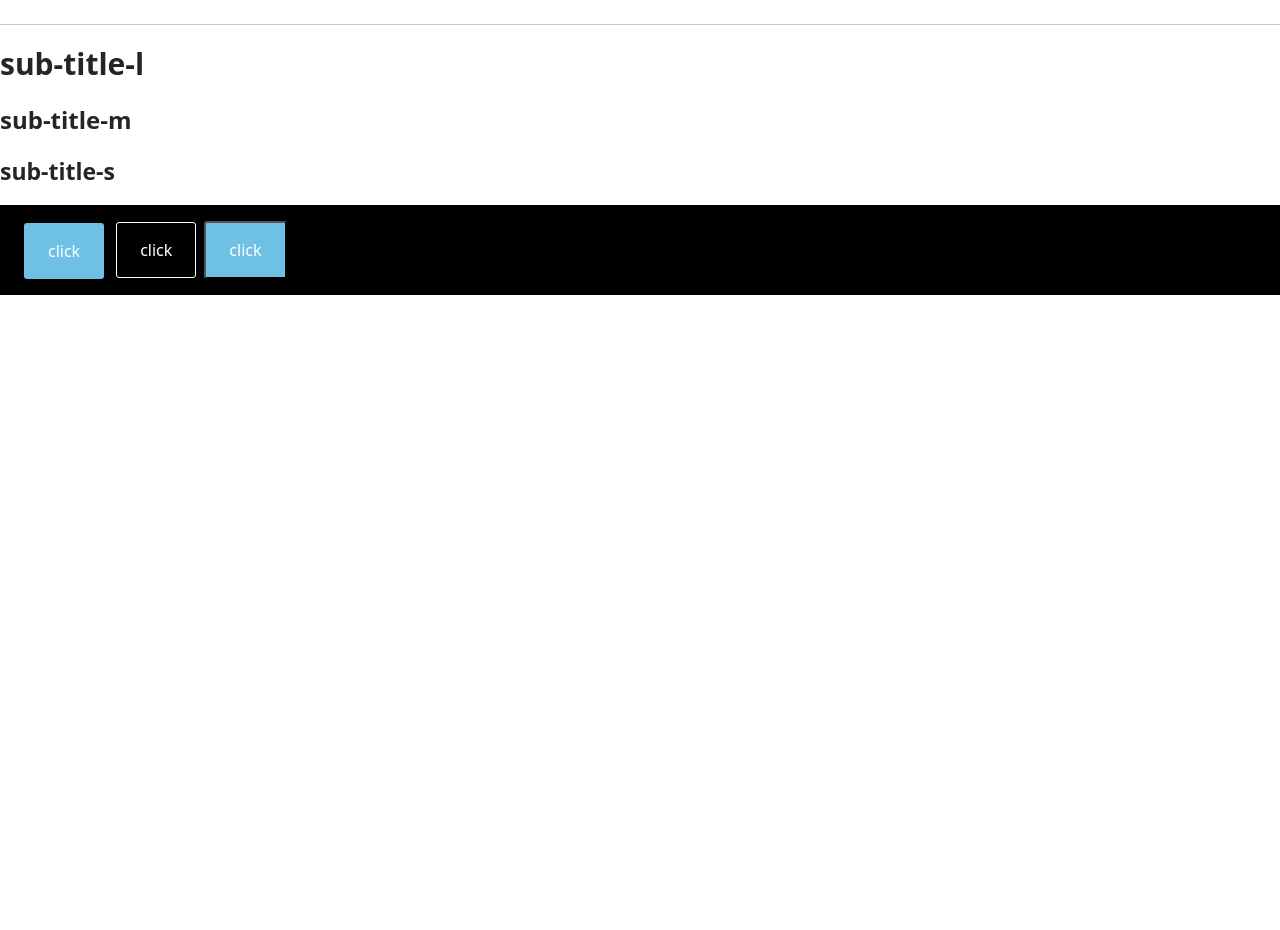
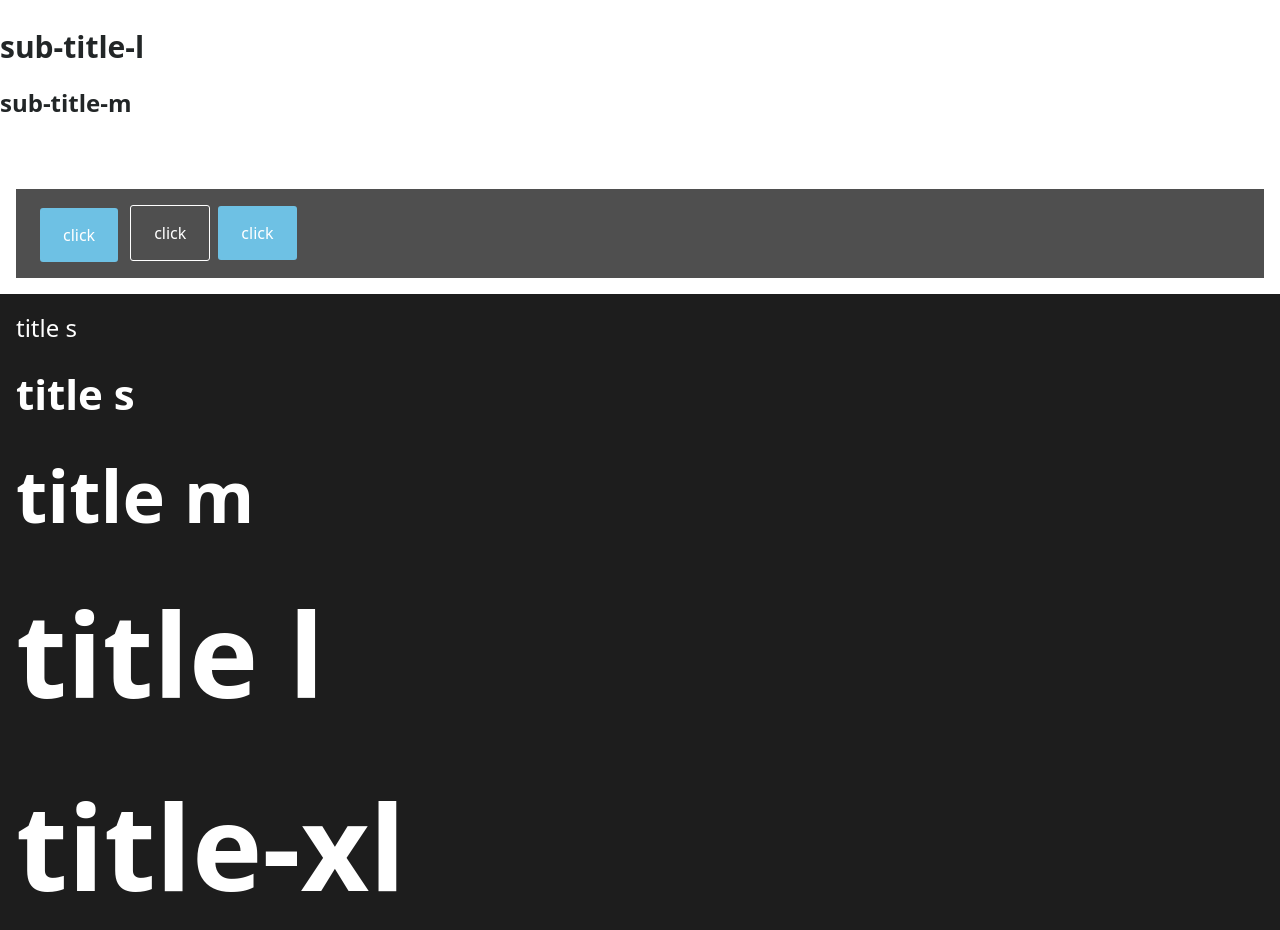
Before and after one commit to LivingtonMerello98/proj-html-vuejs, a Vue app: page / in a window 1280 px wide. Shown: the part 320-1250 px from the top of the page. Before the commit the page ends 800 px from the top, so only its background shows below. Built offline with nearby package versions, Linux system fonts and the light colour scheme.

Commit message:
[upd] variables e mixinrelativi a font

```diff
--- a/src/assets/partials/_mixin.scss
+++ b/src/assets/partials/_mixin.scss
@@ -8,6 +8,7 @@
     color: #ffff;
     padding: $custom-btn-padding;
     border-radius: $custom-btn-border-radius;
+    border: none;
     font-weight: 500;
 
     &:hover {
@@ -19,6 +20,7 @@
 //button from primary to white in hover
 @mixin btn-primary-to-white {
     background-color: $custom-primary-color;
+    border: none;
     color: #ffff;
     padding: $custom-btn-padding;
     border-radius: $custom-btn-border-radius;
@@ -47,7 +49,7 @@
     }
 }
 
-//paragraph
+//text secondary-color
 
 //paragraph thin
 
@@ -57,7 +59,7 @@
     color: $custom-color-thin-paragraph;
 }
 
-//paragraph thin
+//paragraph bold
 
 @mixin paragraph-bold {
     font-size: 16px;
@@ -65,6 +67,7 @@
     color: $custom-secondary-color;
 }
 
+//titles sections secondary-color
 @mixin title-section {
     font-size: $custom-title-section-size;
     font-weight: 800;
@@ -88,3 +91,36 @@
     font-weight: 800;
     color: $custom-color-title-paragraph;
 }
+
+
+//text white-color bg-image
+
+@mixin sub-title-s {
+    font-size: $custom-sub-title-m;
+    font-weight: 400;
+    color: #ffff;
+}
+
+@mixin title-s {
+    font-size: $custom-title-s;
+    font-weight: 700;
+    color: #ffff;
+}
+
+@mixin title-m {
+    font-size: $custom-title-m;
+    font-weight: 600;
+    color: #ffff;
+}
+
+@mixin title-l {
+    font-size: $custom-title-l;
+    font-weight: 700;
+    color: #ffff;
+}
+
+@mixin title-xl {
+    font-size: $custom-title-xl;
+    font-weight: 700;
+    color: #ffff;
+}
--- a/src/assets/partials/_variables.scss
+++ b/src/assets/partials/_variables.scss
@@ -3,8 +3,6 @@
 $custom-color-title-section: #6EC1E4;
 $custom-color-title-paragraph: #222627;
 $custom-color-thin-paragraph: #5E5E5E;
-
-
 $custom-text-white: #ffff;
 
 //color brand
--- a/src/pages/AppHome.vue
+++ b/src/pages/AppHome.vue
@@ -19,17 +19,23 @@ export default {
     </p>
     <p class="title-section">title-section
     </p>
-    <hr>
     <p class="sub-title-l">sub-title-l
     </p>
     <p class="sub-title-m">sub-title-m
     </p>
     <p class="sub-title-s">sub-title-s
     </p>
-    <div style="background-color: black; padding: 1rem;">
+    <div style="background-color: rgb(79, 79, 79); padding: 1rem; margin: 1rem;">
         <button class="btn mx-2">click</button>
         <button class="btn-2 mx-1">click</button>
         <button class="btn-3 mx-1">click</button>
+    </div>
+    <div style="background-color: rgb(29, 29, 29); padding:1rem;">
+        <p class="sub-title-s">title s </p>
+        <p class="title-s">title s </p>
+        <p class="title-m">title m </p>
+        <p class="title-l">title l </p>
+        <p class="title-xl">title-xl </p>
     </div>
 </template>
 
@@ -72,4 +78,31 @@ export default {
 .sub-title-s {
     @include sub-title-s
 }
+
+
+
+
+
+
+
+.sub-title-s {
+    @include sub-title-s
+}
+
+.title-s {
+    @include title-s
+}
+
+.title-m {
+    @include title-m
+}
+
+.title-l {
+    @include title-l
+}
+
+
+.title-xl {
+    @include title-xl
+}
 </style>
```
